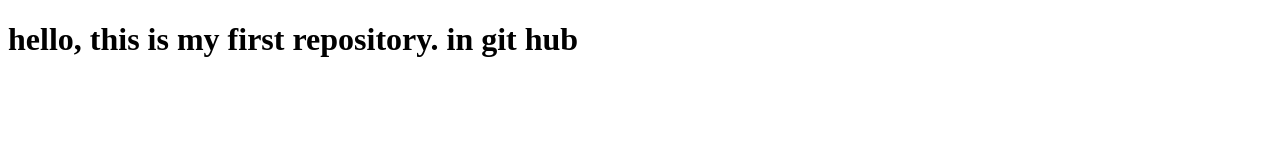
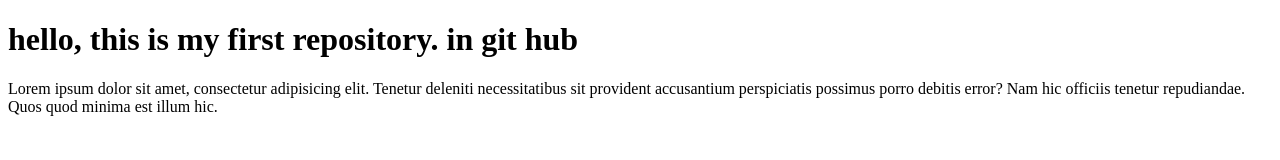
Before and after one commit to Sayem-hussain-majhi/my-first-repo, a plain HTML site: page index.html in a window 1280 px wide. Drawn offline with Linux system fonts and the light colour scheme.

Commit message:
add new text

```diff
--- a/index.html
+++ b/index.html
@@ -7,5 +7,7 @@
 </head>
 <body>
     <h1>hello, this is my first repository. in git hub</h1>
+    <p>Lorem ipsum dolor sit amet, consectetur adipisicing elit. Tenetur deleniti necessitatibus sit provident accusantium perspiciatis possimus porro debitis error? Nam hic officiis tenetur repudiandae. Quos quod minima est illum hic.
+    </p>
 </body>
 </html>
```
